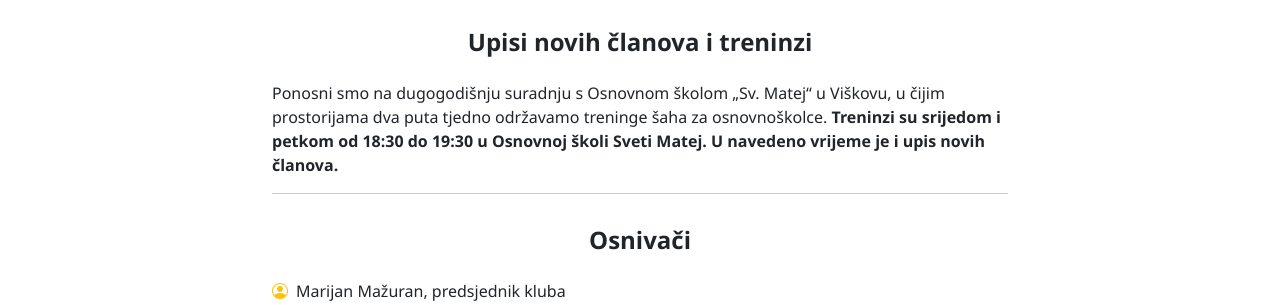
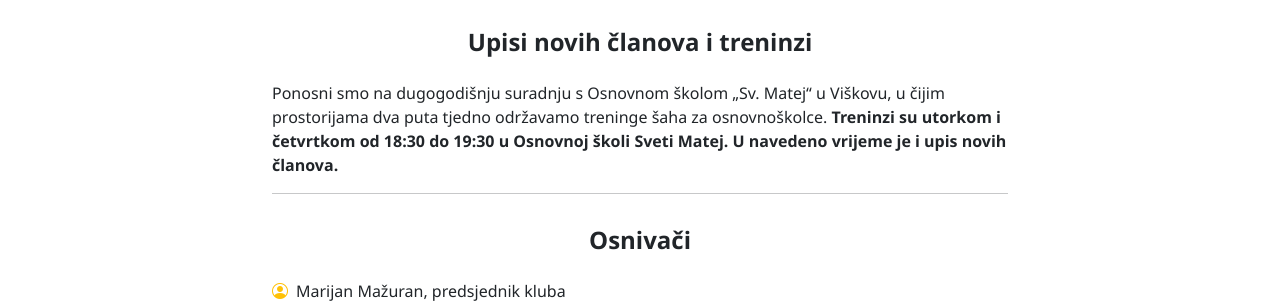
Before and after one commit to skviskovo/skviskovo.hr, a Jekyll site: the page built from o-nama.html, in a window 1280 px wide and 900 px high, scrolled down 1113 px. Shown: the part 154-457 px from the top of the window. Built offline with Jekyll 4.4.1, drawn with Linux system fonts in a browser that asks for light colours.

Commit message:
Promena vremena treninga

```diff
--- a/o-nama.html
+++ b/o-nama.html
@@ -33,7 +33,7 @@ title: O nama
       </div>
        <div class="col-lg-8 mx-auto mb-4 mb-lg-0">
         <h4 class="fw-bold text-center mb-4 mt-3">Upisi novih članova i treninzi</h4>
-        <p>Ponosni smo na dugogodišnju suradnju s Osnovnom školom „Sv. Matej“ u Viškovu, u čijim prostorijama dva puta tjedno održavamo treninge šaha za osnovnoškolce. <strong>Treninzi su srijedom i petkom od 18:30 do 19:30 u Osnovnoj školi Sveti Matej. U navedeno vrijeme je i upis novih članova.</strong> </p>
+        <p>Ponosni smo na dugogodišnju suradnju s Osnovnom školom „Sv. Matej“ u Viškovu, u čijim prostorijama dva puta tjedno održavamo treninge šaha za osnovnoškolce. <strong>Treninzi su utorkom i četvrtkom od 18:30 do 19:30 u Osnovnoj školi Sveti Matej. U navedeno vrijeme je i upis novih članova.</strong> </p>
         <hr>
       </div>
       <div class="col-lg-8 mx-auto mb-4 mb-lg-0">
```
